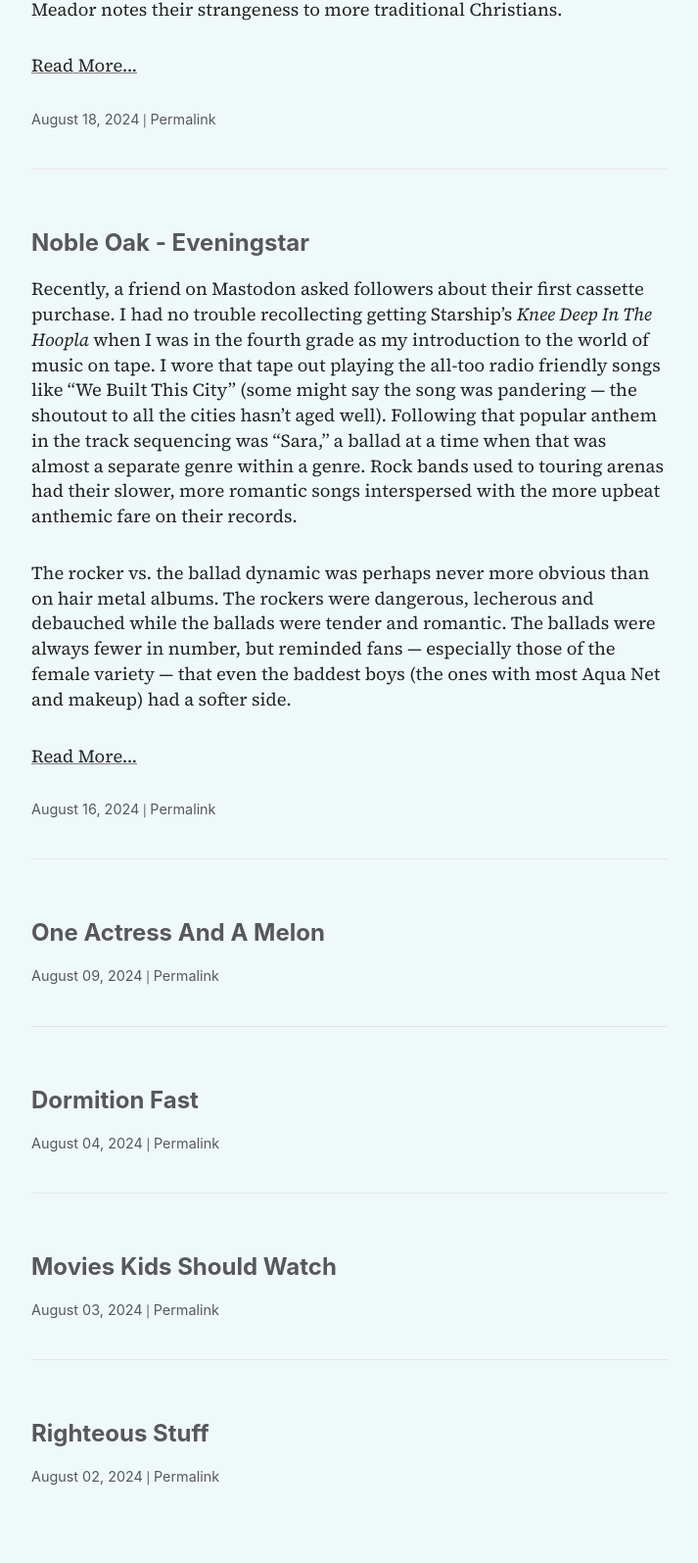
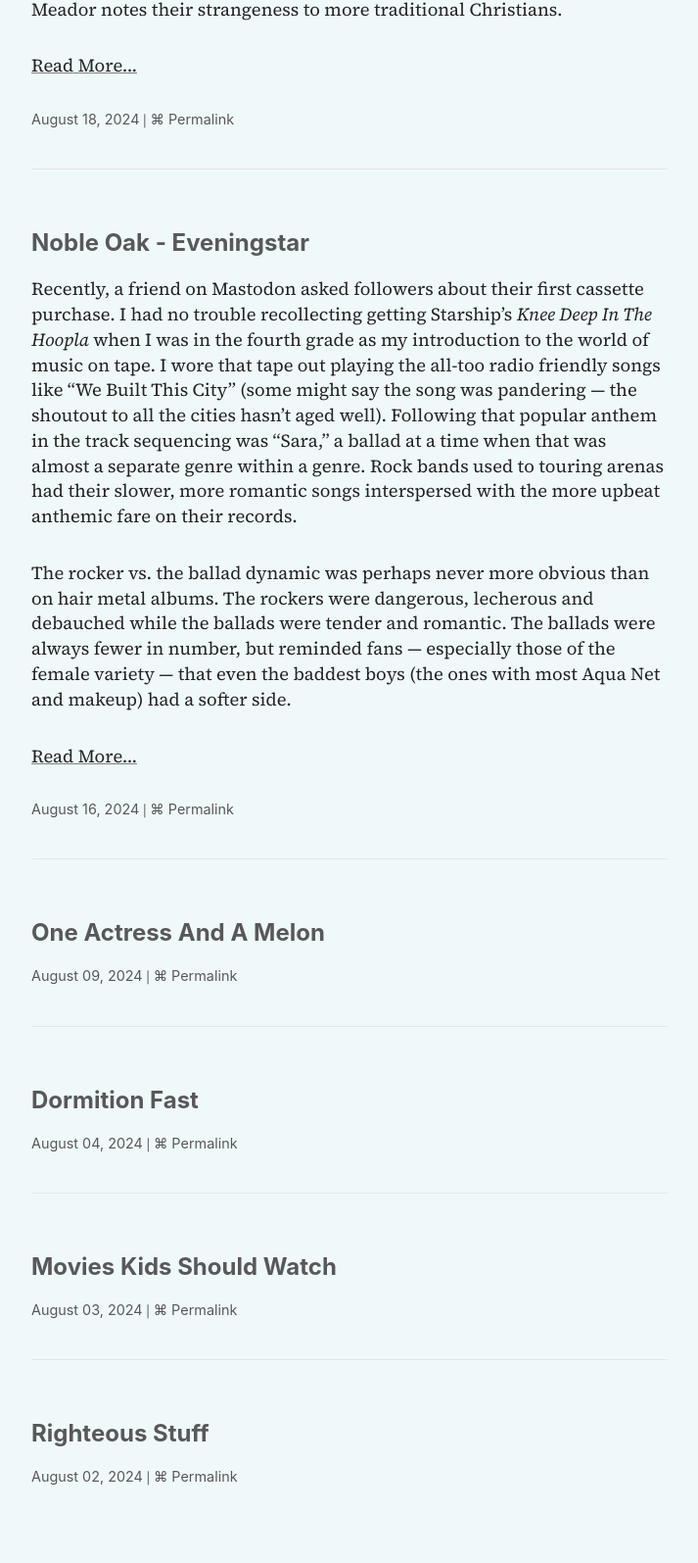
Before and after one commit to frostedechoes/canneddragons, a Jekyll site: the page built from index.md, in a window 1280 px wide. Shown: the part 526-2121 px from the top of the page at 98% size, without its empty margins (283-996 px from the left). Built offline with Jekyll 4.4.1, drawn with Linux system fonts in a browser that asks for light colours; nearby versions of some CDN libraries.

Commit message:
added command symbol

```diff
--- a/_layouts/index.html
+++ b/_layouts/index.html
@@ -16,7 +16,7 @@
 	<p><a href="{{ post.url }}">Read More...</a></p>
   {% endif %}
 
-	<p class="note-date-line"><time datetime="{{ post.date | date: '%Y-%m-%d' }}">{{ post.date | date: "%B %d, %Y" }}</time> | <a href="{{ post.url }}">Permalink</a></p>
+	<p class="note-date-line"><time datetime="{{ post.date | date: '%Y-%m-%d' }}">{{ post.date | date: "%B %d, %Y" }}</time> | <a href="{{ post.url }}">⌘ Permalink</a></p>
 	</section>
 
 
```
